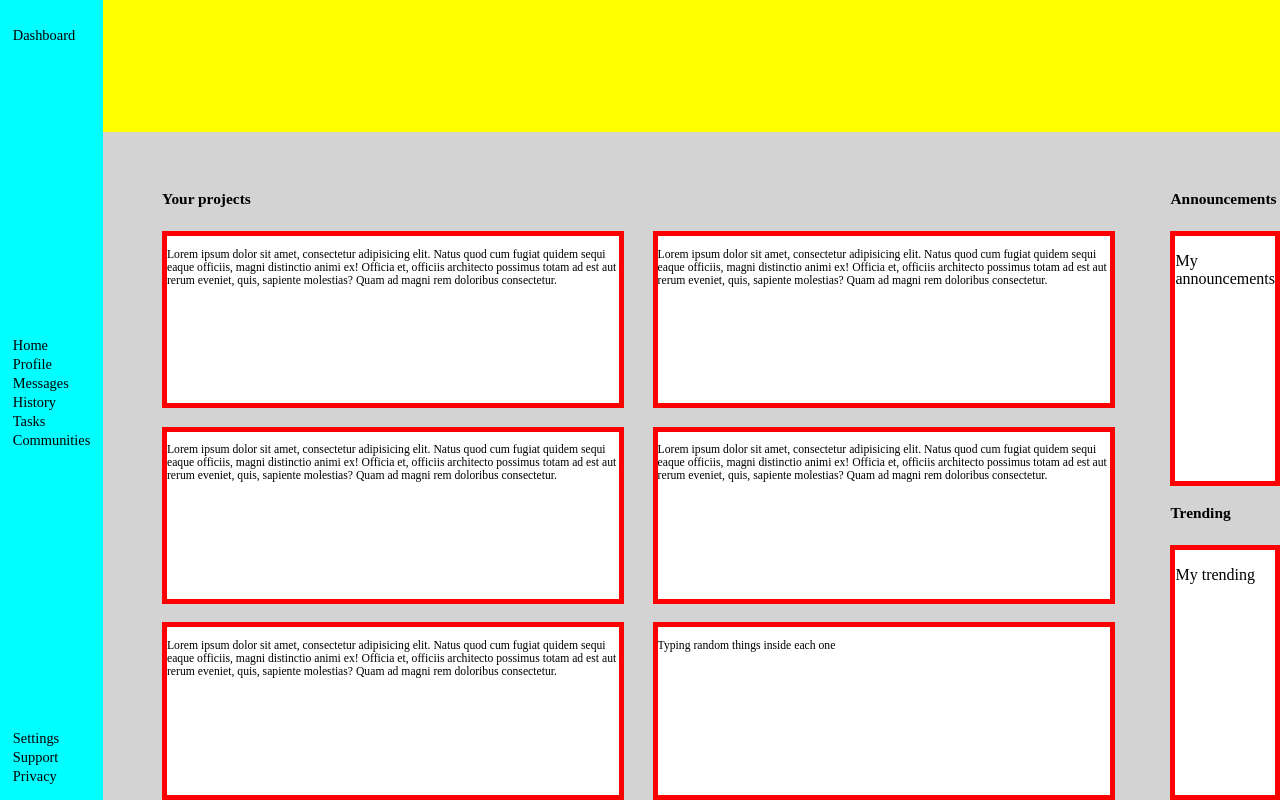
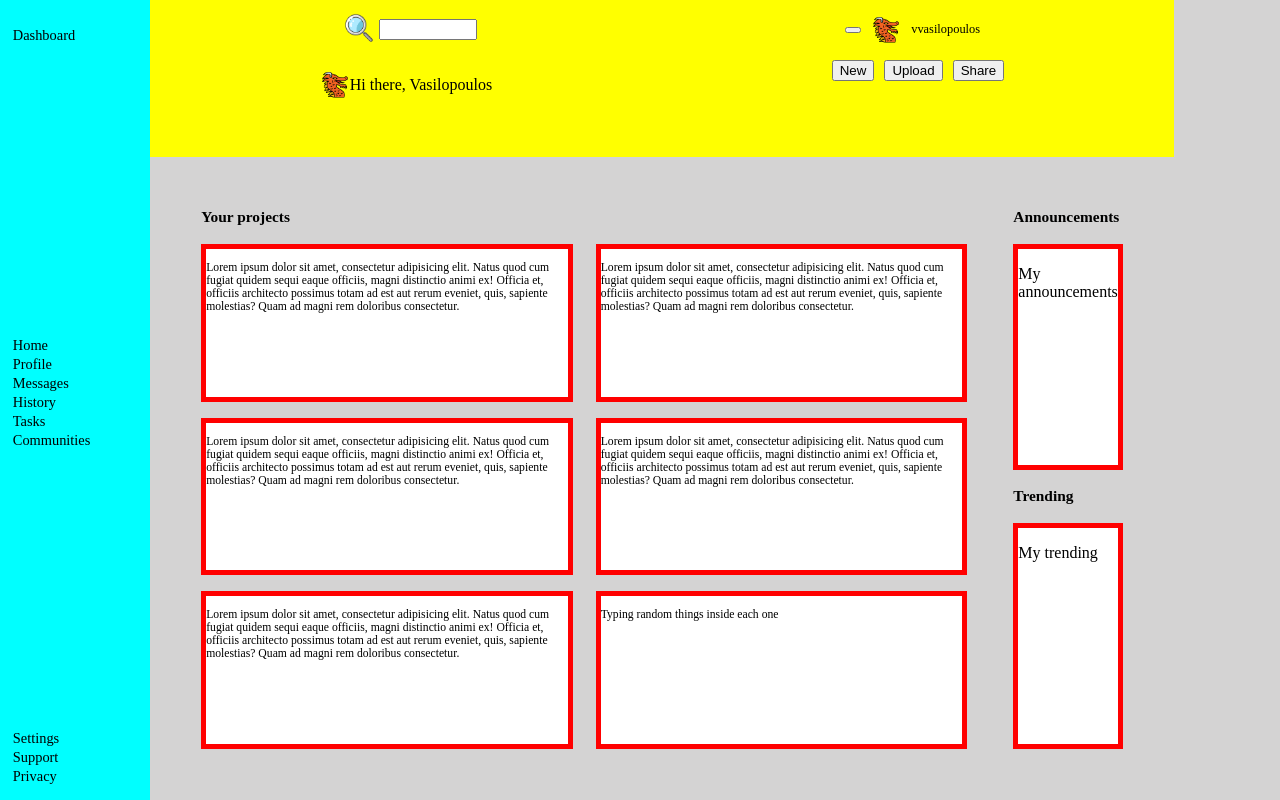
Before and after one commit to vvasilopoulos0/AdminDashboard, a plain HTML site: page index.html in a window 1280 px wide. Drawn offline with Linux system fonts and the light colour scheme.

Commit message:
Made some style changes to css and added some icon logos

```diff
--- a/dashboard.css
+++ b/dashboard.css
@@ -18,6 +18,7 @@ html,body{
 .midsection{
     display: flex;
     flex-direction: column;
+    width: 80%;
 }
 
 .navbar{
@@ -50,13 +51,64 @@ li{
 
 .header{
     width: 100%;
-    height: 20%;
+    height: 25%;
     background-color: yellow;
+    padding-bottom: 10px;
 }
+
+.profile{
+    display: flex;
+    justify-content: space-around;
+    padding: min(10px,5vw);
+}
+
+
+
+.search-bar{
+    display: flex;
+    align-items: center;
+    gap: 5px;
+}
+
+.search-bar > #search{
+    width: calc(60px + 3vw);
+}
+
+.profile-info{
+    display: flex;
+    justify-content: center;
+    align-items: center;
+    flex-wrap: wrap;
+    gap: 10px;
+    font-size: calc(6px + 0.5vw);
+
+}
+
+
+.greeting{
+    display: flex;
+    align-items: center;
+}
+
+.project-options{
+    display: flex;
+    gap: 10px;
+}
+
+.project-menu{
+    display: flex;
+    justify-content: space-around;
+}
+
+.project-menu > .project-options > li{
+    width: calc(50px-1vw);
+}
+
+
 .main-site{
     display: flex;
     height: 100%;
-    padding: 5% 0 0 5%;
+    padding: 5%;
 }
 
 .project{
@@ -105,3 +157,24 @@ li{
     font-size: calc(9px + 0.5vw);
     font-weight: bolder;
 }
+
+/*  responsive */
+@media screen and (max-width:600px){
+    .project-menu{
+        flex-direction: column;
+        align-items: center;
+    }
+
+    .search-bar{
+        flex-direction: column;
+    }
+
+    .profile{
+        justify-content: space-between;
+    }
+
+    .project-options{
+        justify-content: flex-start;
+        gap: 0px;
+    }
+}
--- a/index.html
+++ b/index.html
@@ -30,7 +30,28 @@
         </div>
         <div class="midsection">
             <div class="header">
-
+                <div class="profile">
+                    <div class="search-bar">
+                        <label for="search"><img src="Assets/search.png" alt="search icon" width="30px" height="30px"></label>
+                        <input type="text" name = "search" id= "search">
+                    </div>
+                    <div class="profile-info">
+                        <button type="menu"></button>
+                        <img src="Assets/dragon.png" alt="profile.picture" width="30px" height="30px">
+                        <p>vvasilopoulos</p>
+                    </div>
+                </div>
+                <div class="project-menu">
+                    <div class="greeting">
+                        <img src="Assets/dragon.png" alt="profile.picture" width="30px" height="30px">
+                        <p>Hi there, Vasilopoulos</p>
+                    </div>
+                    <ul class="project-options">
+                        <li><button type="submit">New</button></li>
+                        <li><button type="submit">Upload</button></li>
+                        <li><button type="submit">Share</button></li>
+                    </ul>
+                </div>
             </div>
             <div class="main-site">
                 <div class="project">
```
Also changed, not shown: Assets/dragon.png (added), Assets/search.png (added).
